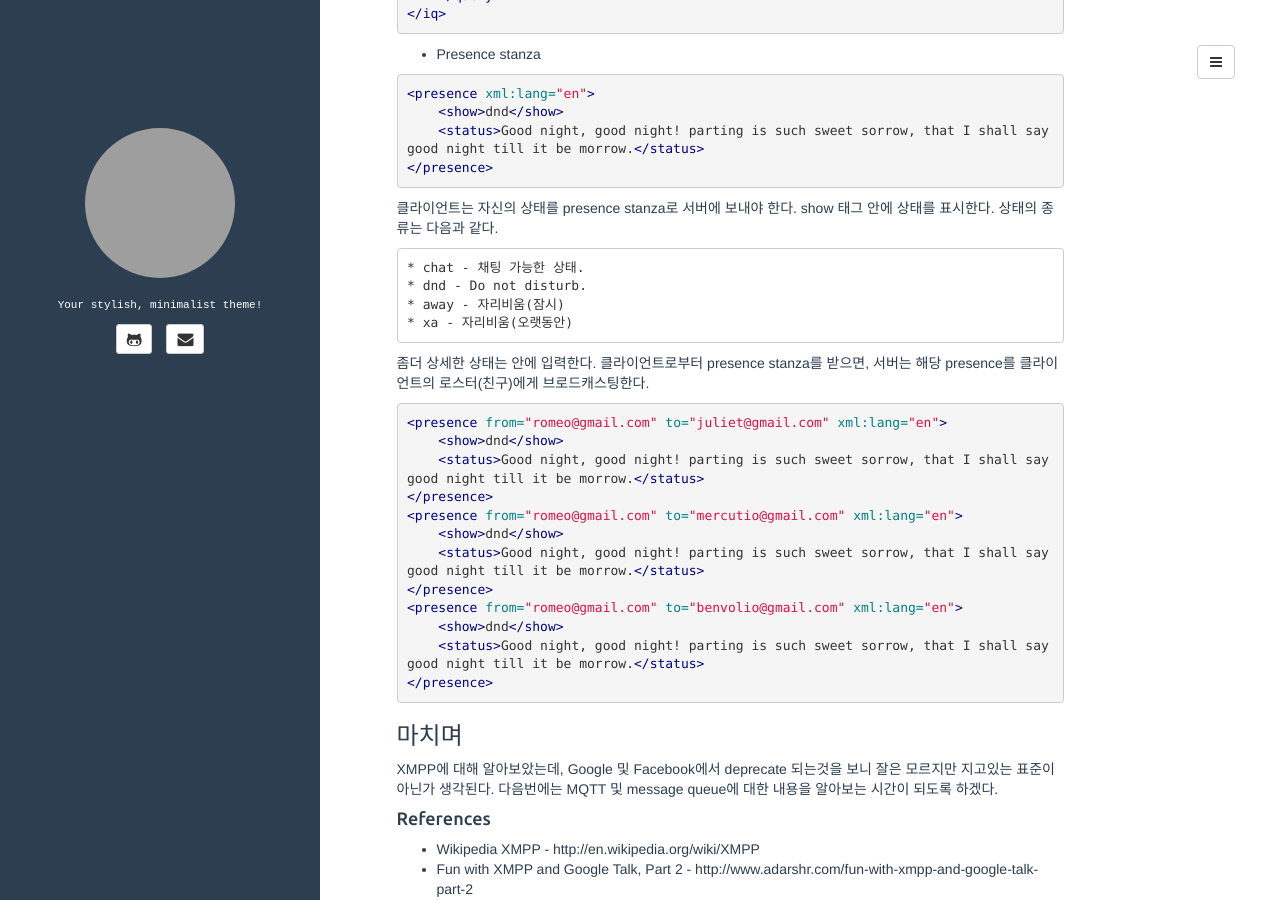
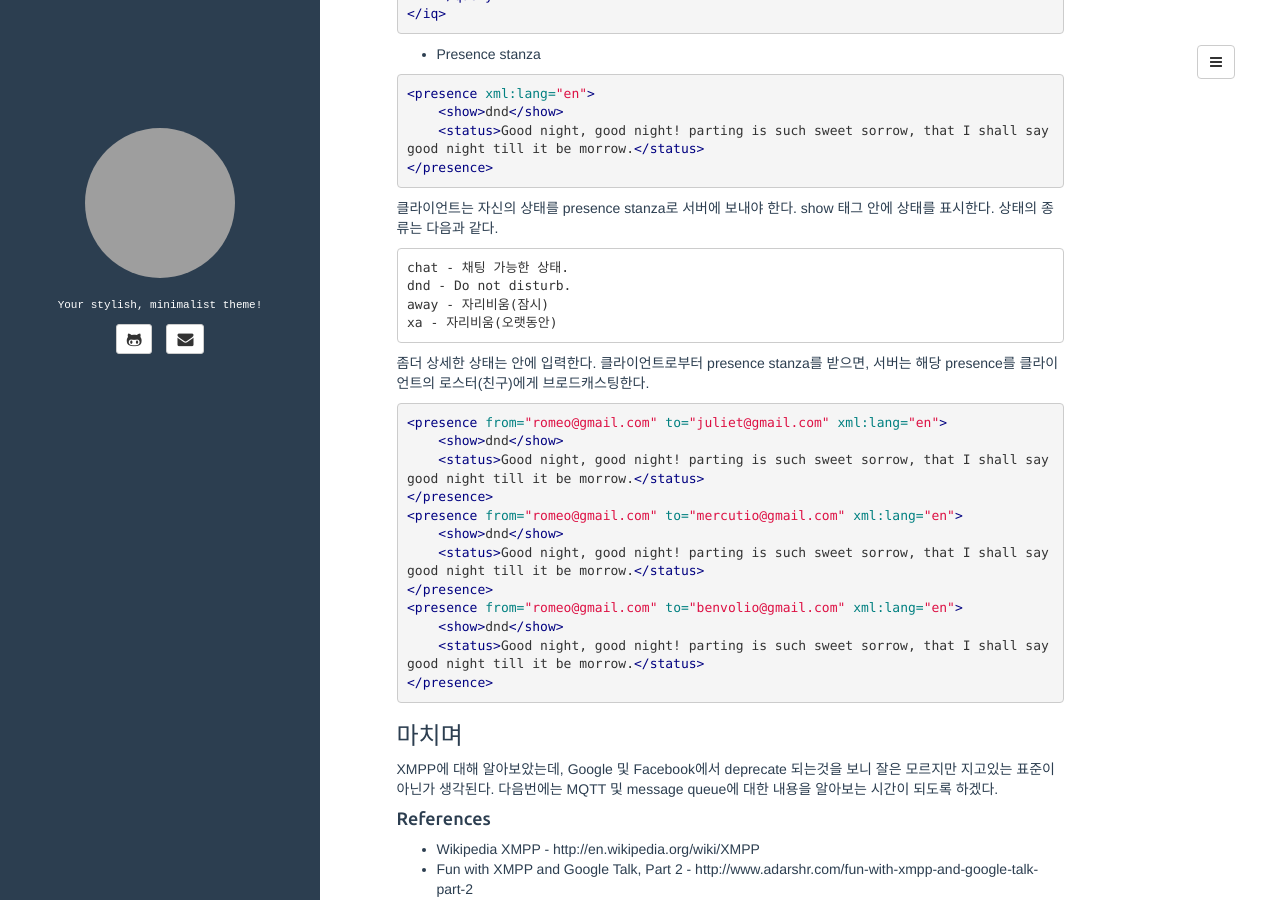
Before and after one commit to keonwookim/keonwookim.github.com, a Jekyll site: the page built from _posts/2015-03-30-xmpp.md, in a window 1280 px wide and 900 px high, scrolled down 2045 px. Built offline with Jekyll 4.4.1, drawn with Linux system fonts in a browser that asks for light colours; grey boxes are pictures that could not be loaded.

```diff
--- a/_posts/2015-03-30-xmpp.md
+++ b/_posts/2015-03-30-xmpp.md
@@ -93,10 +93,10 @@ juliet@gmail.com으로 부터 roster_1정보를 가져오라는 요청을 담은
 {% endhighlight %}
 클라이언트는 자신의 상태를 presence stanza로 서버에 보내야 한다. show 태그 안에 상태를 표시한다. 상태의 종류는 다음과 같다.
 
-    * chat - 채팅 가능한 상태.
-    * dnd - Do not disturb.
-    * away - 자리비움(잠시)
-    * xa - 자리비움(오랫동안)
+    chat - 채팅 가능한 상태.
+    dnd - Do not disturb.
+    away - 자리비움(잠시)
+    xa - 자리비움(오랫동안)
 
  좀더 상세한 상태는 <status></status>안에 입력한다.
 클라이언트로부터 presence stanza를 받으면, 서버는 해당 presence를 클라이언트의 로스터(친구)에게 브로드캐스팅한다.
```
